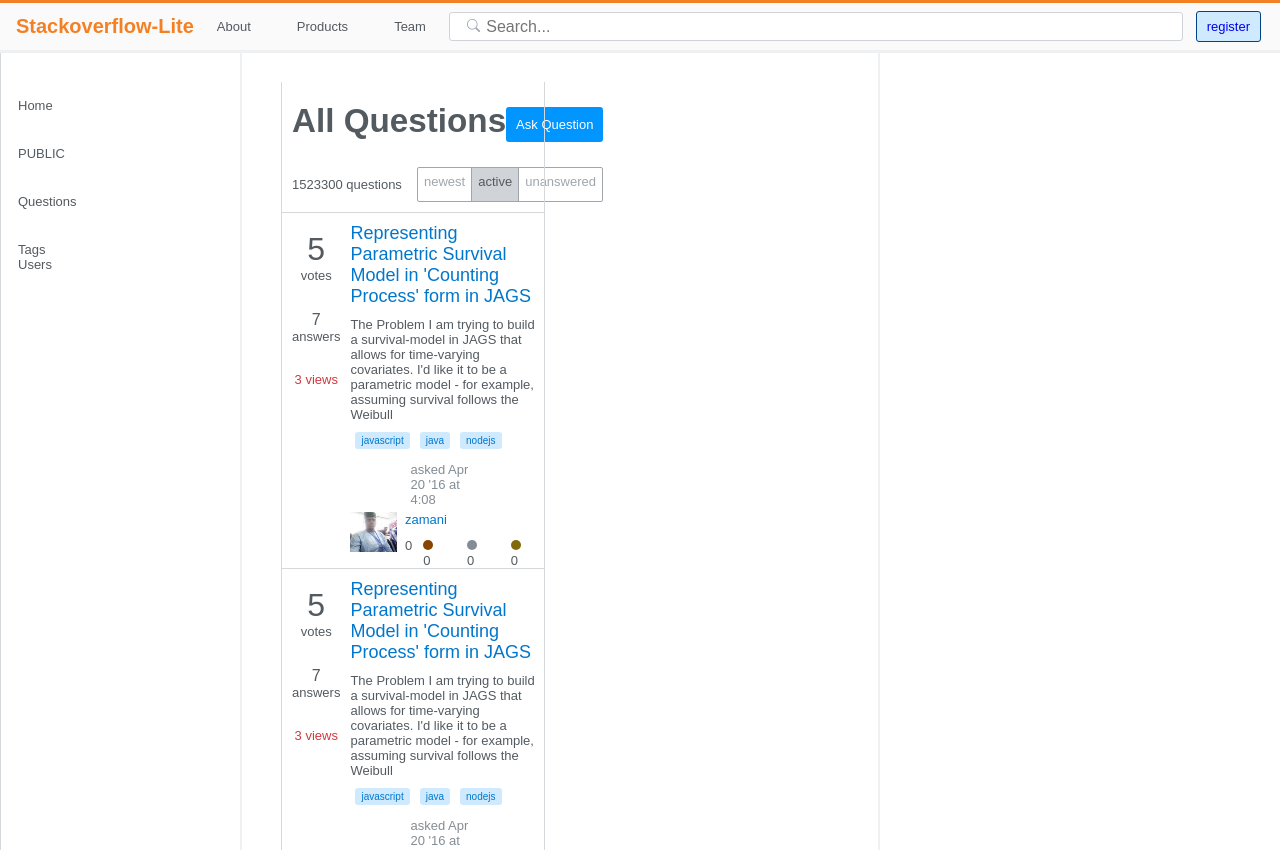
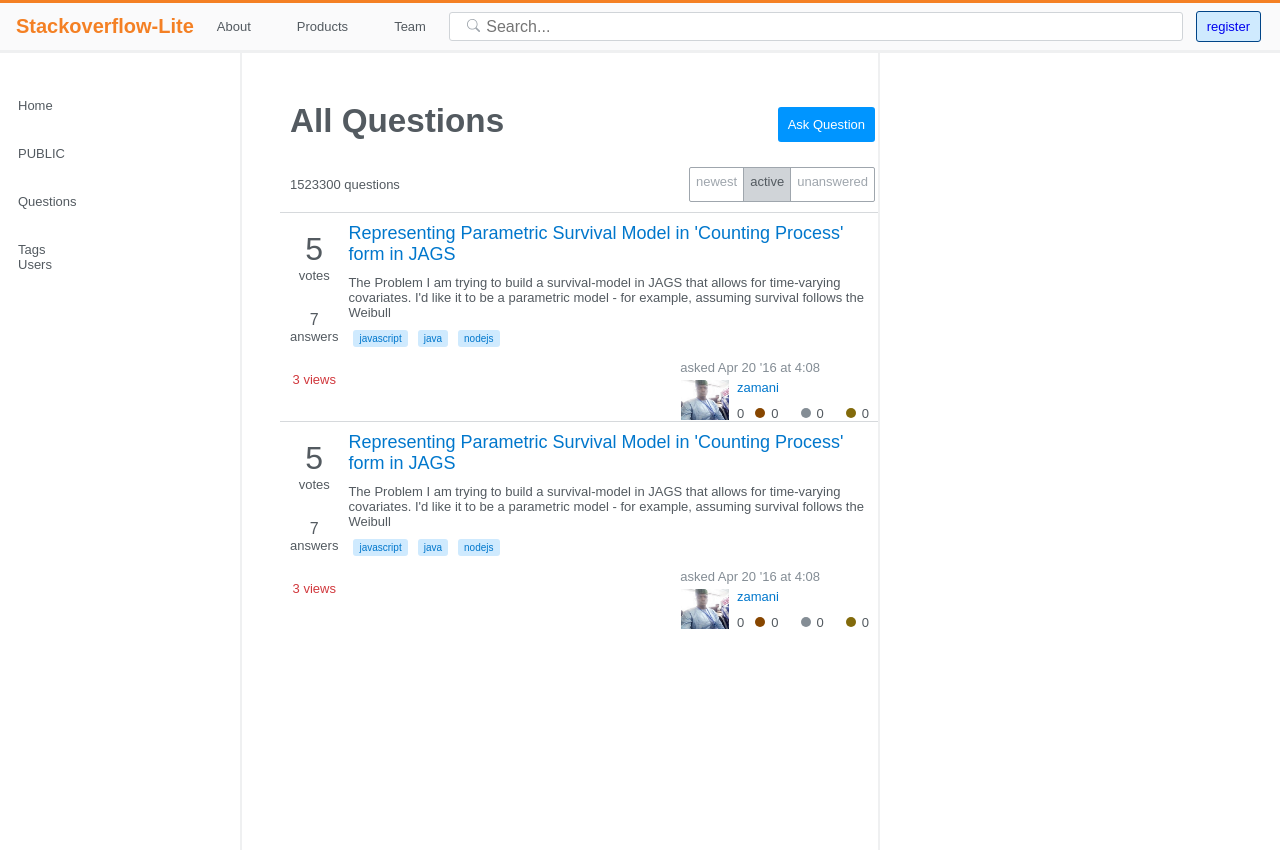
Before and after one commit to jidsfotech/StackOverflowLite-MERN-Stack, a React (Create React App) app in the folder client/: page / in a window 1280 px wide. Built offline with nearby package versions, Linux system fonts and the light colour scheme.

Commit message:
little changes

```diff
--- a/client/src/pages/mainContainer/mainConatiner.css
+++ b/client/src/pages/mainContainer/mainConatiner.css
@@ -30,6 +30,7 @@
     padding-top: 5rem;
     border-right: 2px solid var(--black-050);
 }
+
 .right-sidebar{
     height: 100%;
     width: 50vh;
--- a/client/src/pages/questions/AllQuestions.css
+++ b/client/src/pages/questions/AllQuestions.css
@@ -9,19 +9,6 @@
 
 .custom-header {
     display: none;
-}
-
-.content {
-    max-width: 1100px;
-    display: flex;
-    flex: 1 1 auto;
-    background-color:  var(--white);
-    border: 1px solid var(--black-100);
-    border-top-width: 0;
-    border-bottom-width: 0;
-    border-left-width: 1px;
-    border-right-width: 0;
-    box-sizing: border-box;
 }
 
 .main {
--- a/client/src/pages/questions/AllQuestions.js
+++ b/client/src/pages/questions/AllQuestions.js
@@ -1,16 +1,12 @@
 import React from 'react';
 import './AllQuestions.css';
-import Header from "../../component/Header/Header";
 import Questions from "../../component/Questions/Question";
 import RecentlyAskedQuestions from "../../component/RecentlyAskedQuestions/RecentlyAskedQuestion";
 
 const Home = () => {
     return (
         <div className="questions-page">
-
-            <Header />
-            <div className="custom-header"></div>
-                <div className="content">
+                        <div className="custom-header"></div>
                     <div className="main" role="all-question">
                         <div className="main-top-grid">
                             <h1>All Questions</h1>
@@ -29,9 +25,7 @@ const Home = () => {
                         <Questions />
                         <Questions />
                     </div>
-                    <div className="main-right"></div>
                 </div>
-            </div>
     )
 }
 
```
